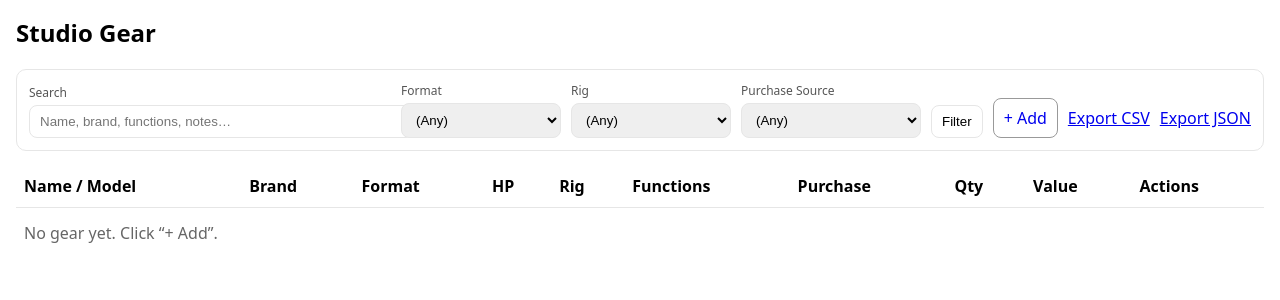
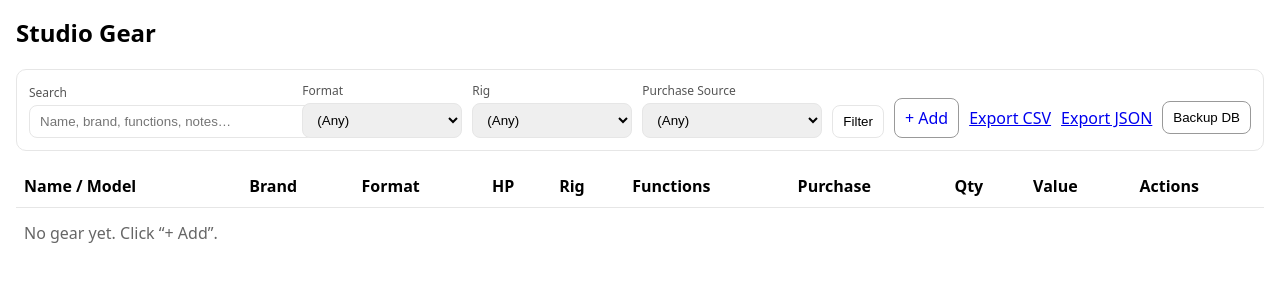
Before and after one commit to szydek/invy, a Flask app: page /gear in a window 1280 px wide. Shown: the part 65-365 px from the top of the page. Run offline with Flask 3, Linux system fonts and the light colour scheme; data that the repository does not hold is empty.

Commit message:
added backup / snapshot

```diff
--- a/app.py
+++ b/app.py
@@ -16,6 +16,8 @@ from routes.core_routes import register_core_routes
 from routes.albums_routes import register_albums_routes
 from routes.gear_routes import register_gear_routes
 from routes.discogs_routes import register_discogs_routes
+from routes.backup_routes import register_backup_routes
+
 
 
 def create_app() -> Flask:
@@ -40,6 +42,8 @@ def create_app() -> Flask:
     register_albums_routes(app)
     register_gear_routes(app)
     register_discogs_routes(app)
+    register_backup_routes(app)
+
 
     return app
 
--- a/templates/gear.html
+++ b/templates/gear.html
@@ -63,6 +63,14 @@
 
     <a href="{{ url_for('gear_export_csv', q=q, format=fmt, rig=rig, purchase_source=src) }}">Export CSV</a>
     <a href="{{ url_for('gear_export_json', q=q, format=fmt, rig=rig, purchase_source=src) }}">Export JSON</a>
+    <form method="post" action="{{ url_for('backup_db') }}" style="display:inline;">
+      <button type="submit"
+          style="padding:8px 10px; border:1px solid #999; border-radius:8px; background:#fff; cursor:pointer;"
+          onclick="return confirm('Create a DB backup snapshot now?');">
+      Backup DB
+      </button>
+    </form>
+
   </div>
 
 </form>
```
Also changed, not shown: routes/backup_routes.py (added, +32 -0 lines).
